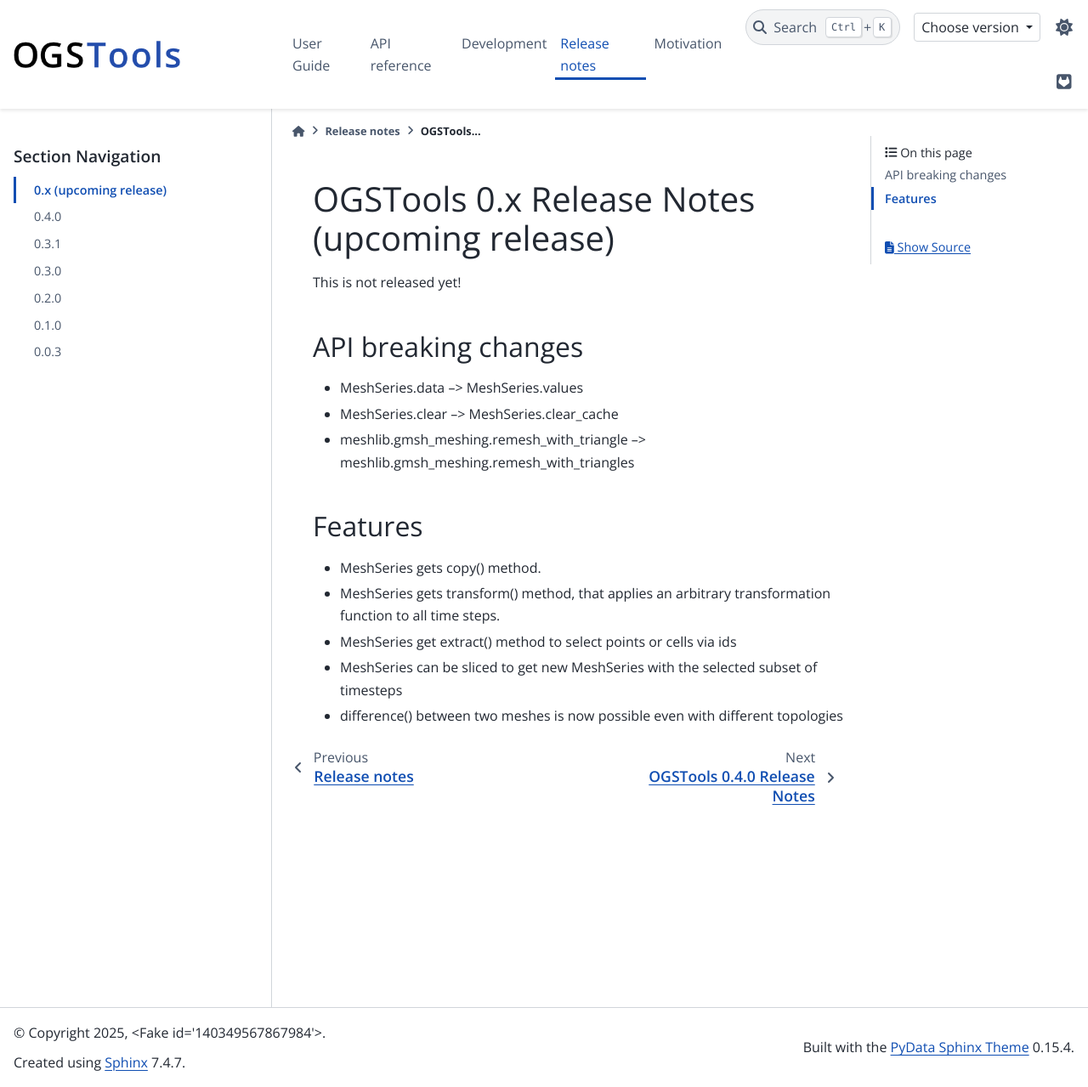
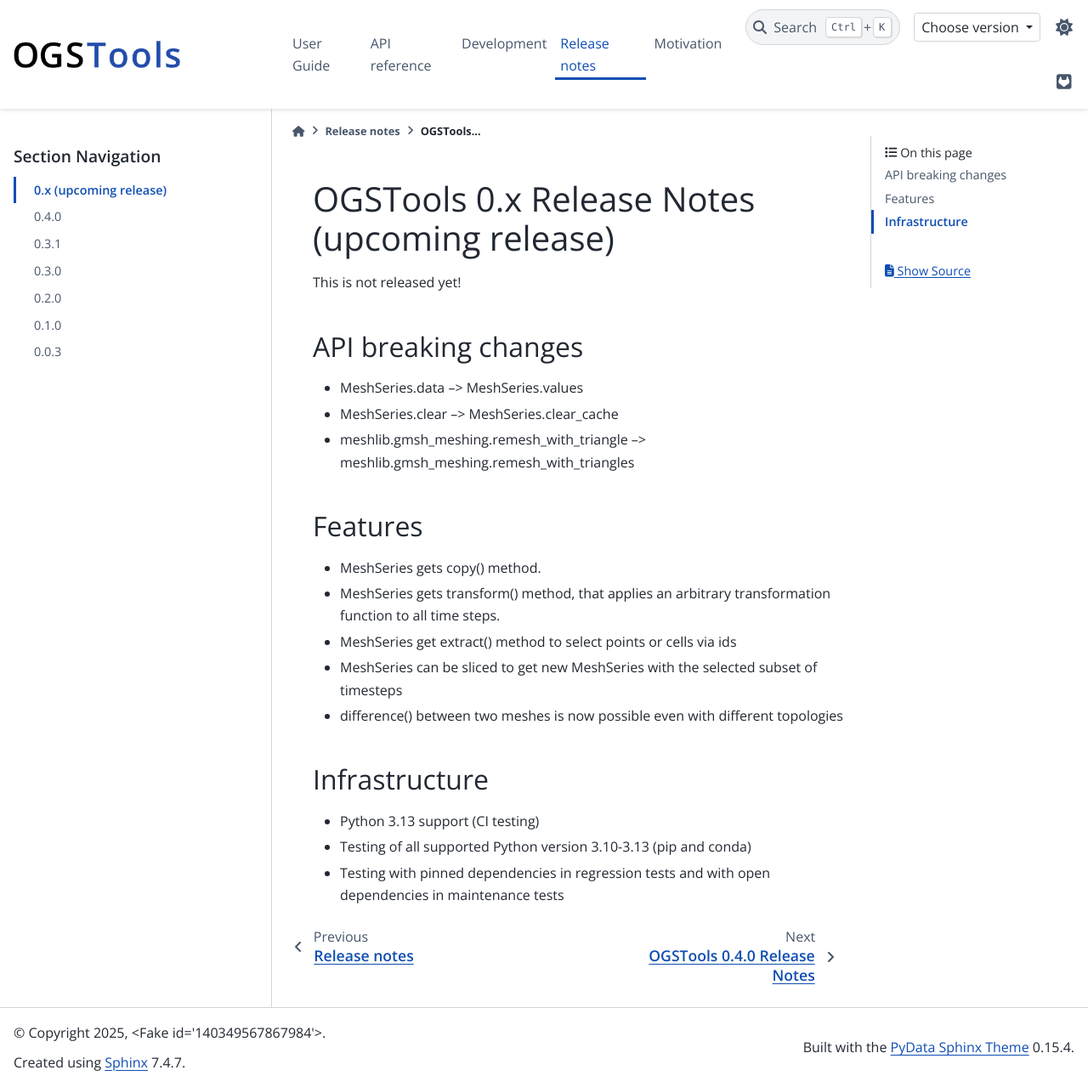
Before and after one commit to ufz/ogstools, a Sphinx documentation site: the page built from docs/releases/ogstools-0.x.md, in a window 1280 px wide and 1279 px high. Shown: the whole window at 85% size. Built offline with Sphinx 7.4.7 and the PyData theme 0.15.4, drawn with Linux system fonts in a browser that asks for light colours; pages that are not in the unit, such as notebooks, are missing from menus; the version number could not be read and is left out; comment, search, counter and statistics services are not loaded.

Commit message:
[Doc] Add for upcoming release notes

```diff
--- a/docs/releases/ogstools-0.x.md
+++ b/docs/releases/ogstools-0.x.md
@@ -15,3 +15,9 @@ This is not released yet!
 - MeshSeries get extract() method to select points or cells via ids
 - MeshSeries can be sliced to get new MeshSeries with the selected subset of timesteps
 - difference() between two meshes is now possible even with different topologies
+
+## Infrastructure
+
+- Python 3.13 support (CI testing)
+- Testing of all supported Python version 3.10-3.13 (pip and conda)
+- Testing with pinned dependencies in regression tests and with open dependencies in maintenance tests
```
